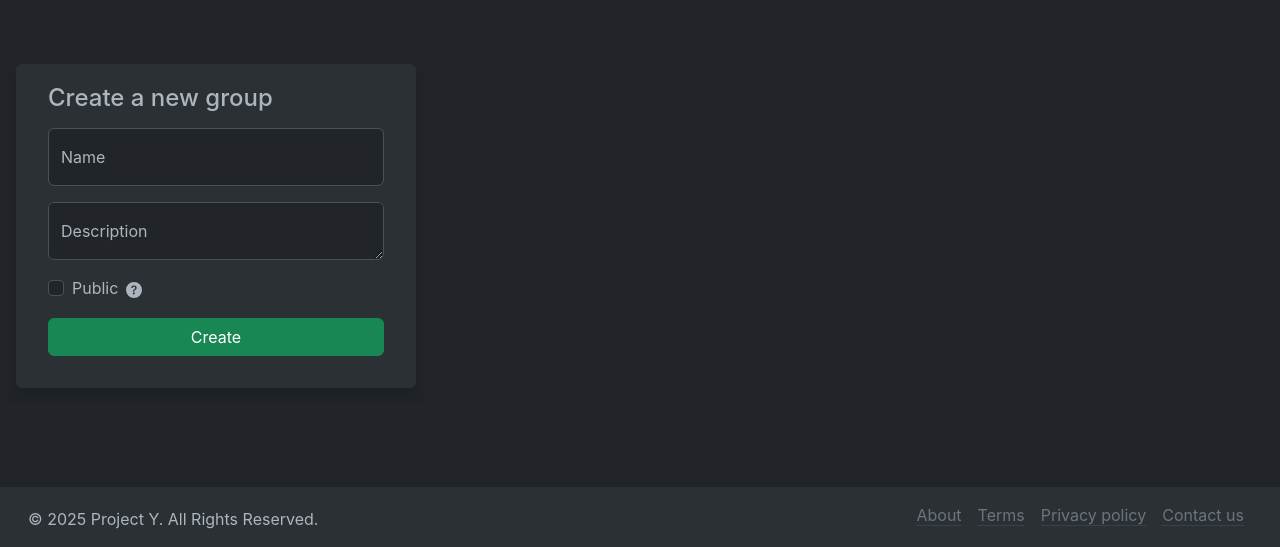
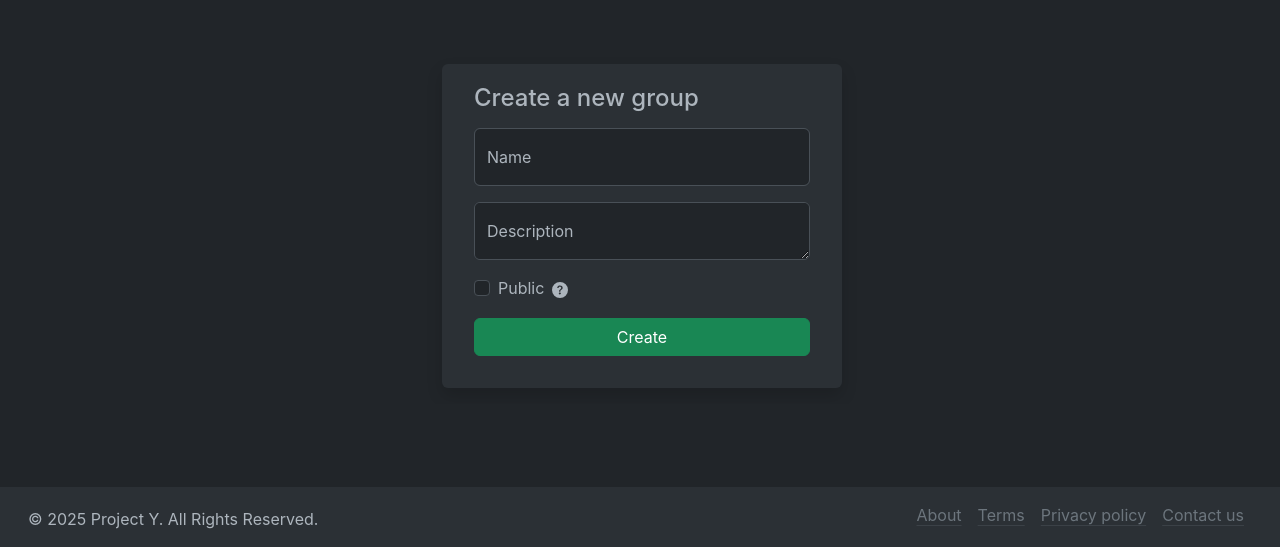
Before and after one commit to dsatoh20/ReadEchoes, a Django app: page /accounts/team/ in a window 1280 px wide. Shown: the part 253-800 px from the top of the page. Run offline with Django 4.2, Linux system fonts and the light colour scheme; the visitor is signed in with stand-in values (Sample User, id 1); data that the repository does not hold is empty; some libraries are stand-ins or nearby versions.

Commit message:
グループ作成フォームを中央へ

```diff
--- a/templates/accounts/team.html
+++ b/templates/accounts/team.html
@@ -67,7 +67,7 @@ Group
     </div>
 
     <!--チーム作成フォーム-->
-    <div class="shadow p-3 mb-2 bg-body-tertiary rounded" style="max-width:400px;">
+    <div class="shadow p-3 mb-2 bg-body-tertiary rounded mx-auto" style="max-width:400px;">
         <h4 class="mt-1 ms-3">Create a new group</h4>
         <form action="{% url 'accounts:createteam' %}" method="post" class="m-3">
             {% csrf_token %}
```
